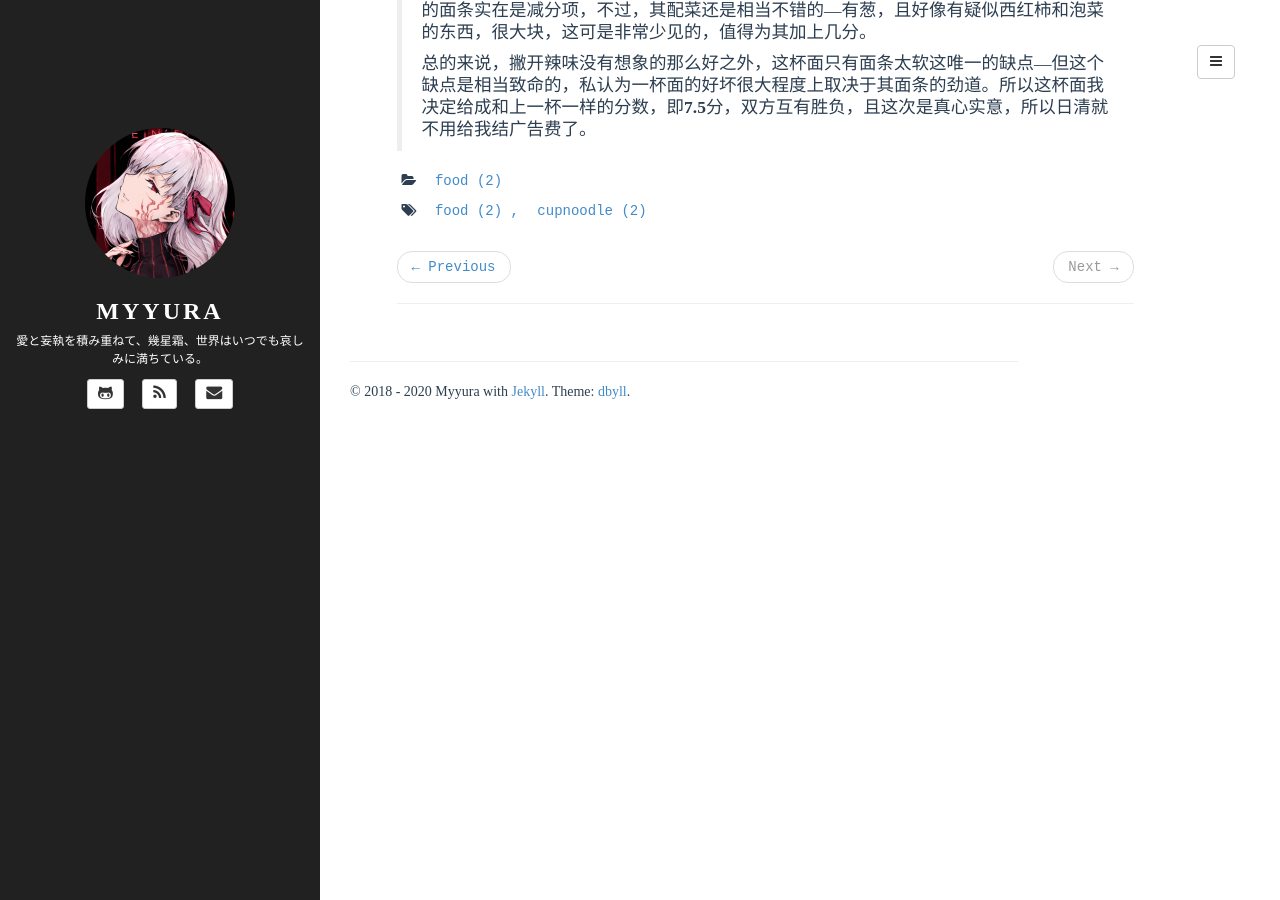
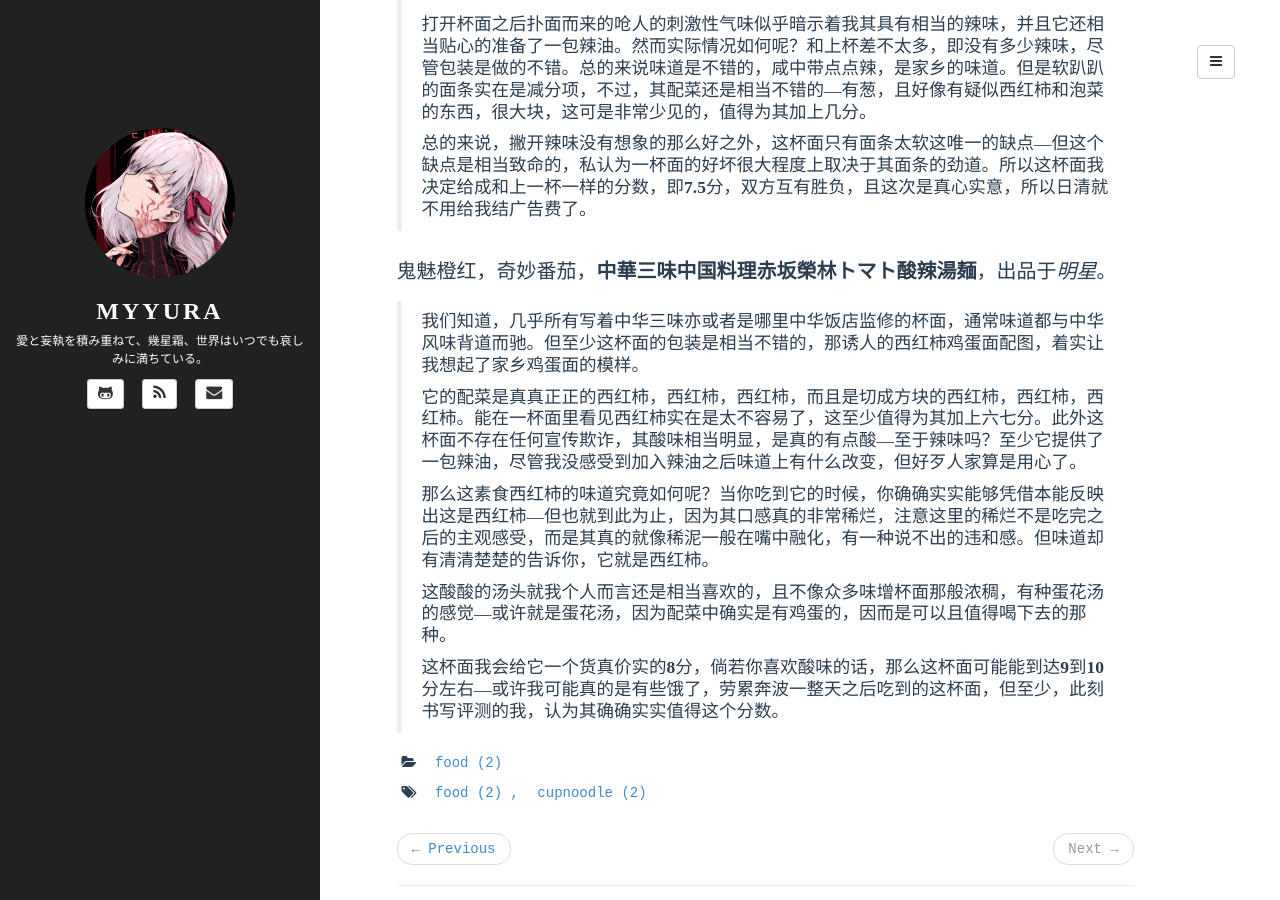
Before and after one commit to Myyura/myyura.github.io, a Jekyll site: the page built from _posts/food/2020-3-15-cupnoodle-japan-2.md, in a window 1280 px wide and 900 px high, scrolled down 2050 px. Built offline with Jekyll 4.4.1, drawn with Linux system fonts in a browser that asks for light colours; a script that is not in the unit is left out; comment, search, counter and statistics services are not loaded; some of the changed text lies outside the part shown.

Commit message:
Update 中華三味中国料理赤坂榮林トマト酸辣湯麺

```diff
--- a/_posts/food/2020-3-15-cupnoodle-japan-2.md
+++ b/_posts/food/2020-3-15-cupnoodle-japan-2.md
@@ -19,6 +19,8 @@
   - [MEGA辛濃厚鬼辛麻婆麺](#jump2)
 - 日清
   - [チキンラーメンアクマのキムラー](#jump3)
+- 明星
+  - [中華三味中国料理赤坂榮林トマト酸辣湯麺](#jump4)
 
 ## 正片
 <span id = "jump1">黑红海老，无味咖喱，**札幌スープカリー専門店奥芝商店監修海老だしスープカレー味ラーメン**，出品于*サンヨー食品*。</span>
@@ -63,4 +65,17 @@
 >
 > 总的来说，撇开辣味没有想象的那么好之外，这杯面只有面条太软这唯一的缺点---但这个缺点是相当致命的，私认为一杯面的好坏很大程度上取决于其面条的劲道。所以这杯面我决定给成和上一杯一样的分数，即**7.5**分，双方互有胜负，且这次是真心实意，所以日清就不用给我结广告费了。
 
+
+<span id = "jump4">鬼魅橙红，奇妙番茄，**中華三味中国料理赤坂榮林トマト酸辣湯麺**，出品于*明星*。</span>
+
+> 我们知道，几乎所有写着中华三味亦或者是哪里中华饭店监修的杯面，通常味道都与中华风味背道而驰。但至少这杯面的包装是相当不错的，那诱人的西红柿鸡蛋面配图，着实让我想起了家乡鸡蛋面的模样。
+>
+> 它的配菜是真真正正的西红柿，西红柿，西红柿，而且是切成方块的西红柿，西红柿，西红柿。能在一杯面里看见西红柿实在是太不容易了，这至少值得为其加上六七分。此外这杯面不存在任何宣传欺诈，其酸味相当明显，是真的有点酸---至于辣味吗？至少它提供了一包辣油，尽管我没感受到加入辣油之后味道上有什么改变，但好歹人家算是用心了。
+>
+> 那么这素食西红柿的味道究竟如何呢？当你吃到它的时候，你确确实实能够凭借本能反映出这是西红柿---但也就到此为止，因为其口感真的非常稀烂，注意这里的稀烂不是吃完之后的主观感受，而是其真的就像稀泥一般在嘴中融化，有一种说不出的违和感。但味道却有清清楚楚的告诉你，它就是西红柿。
+>
+> 这酸酸的汤头就我个人而言还是相当喜欢的，且不像众多味增杯面那般浓稠，有种蛋花汤的感觉---或许就是蛋花汤，因为配菜中确实是有鸡蛋的，因而是可以且值得喝下去的那种。
+>
+> 这杯面我会给它一个货真价实的**8**分，倘若你喜欢酸味的话，那么这杯面可能能到达**9**到**10**分左右---或许我可能真的是有些饿了，劳累奔波一整天之后吃到的这杯面，但至少，此刻书写评测的我，认为其确确实实值得这个分数。
+
 [previous]: https://myyura.github.io//2018/11/11/cupnoodle-japan-1.html
```
